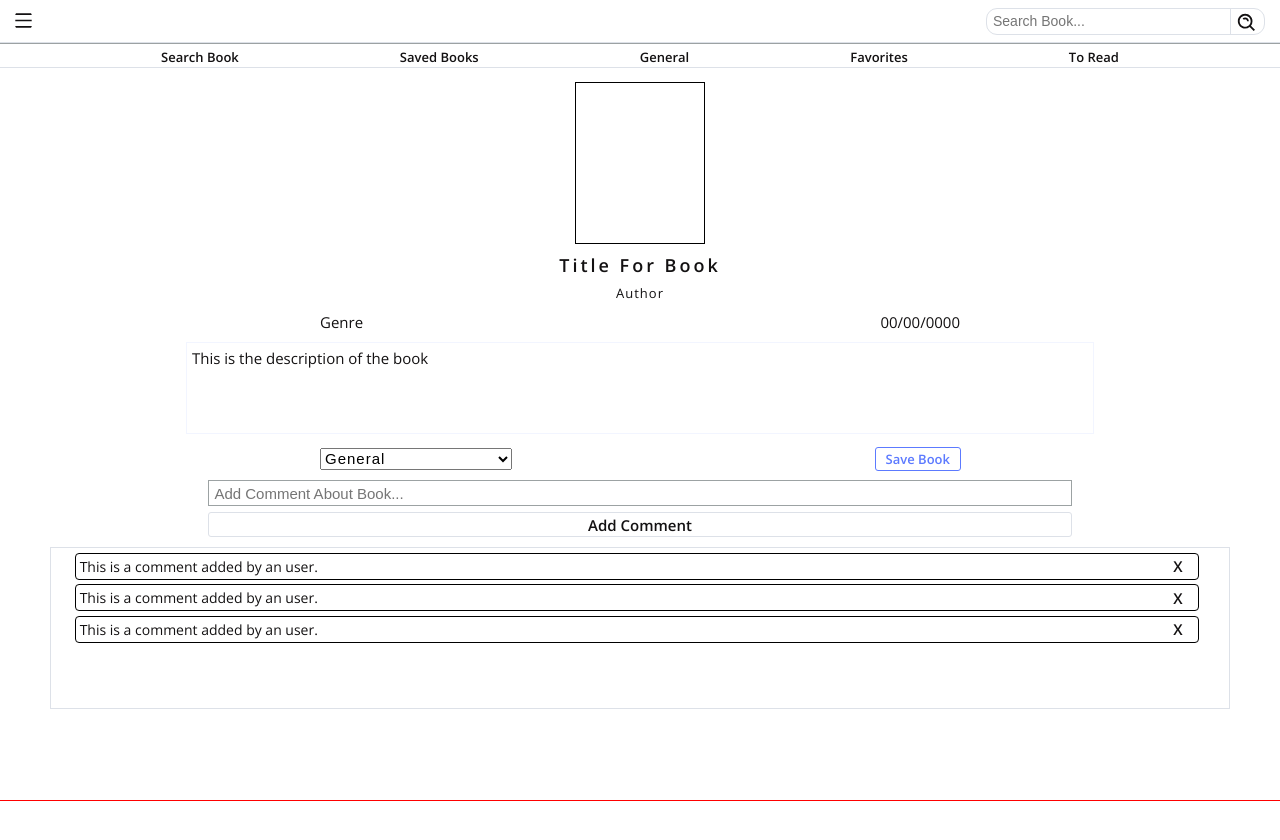
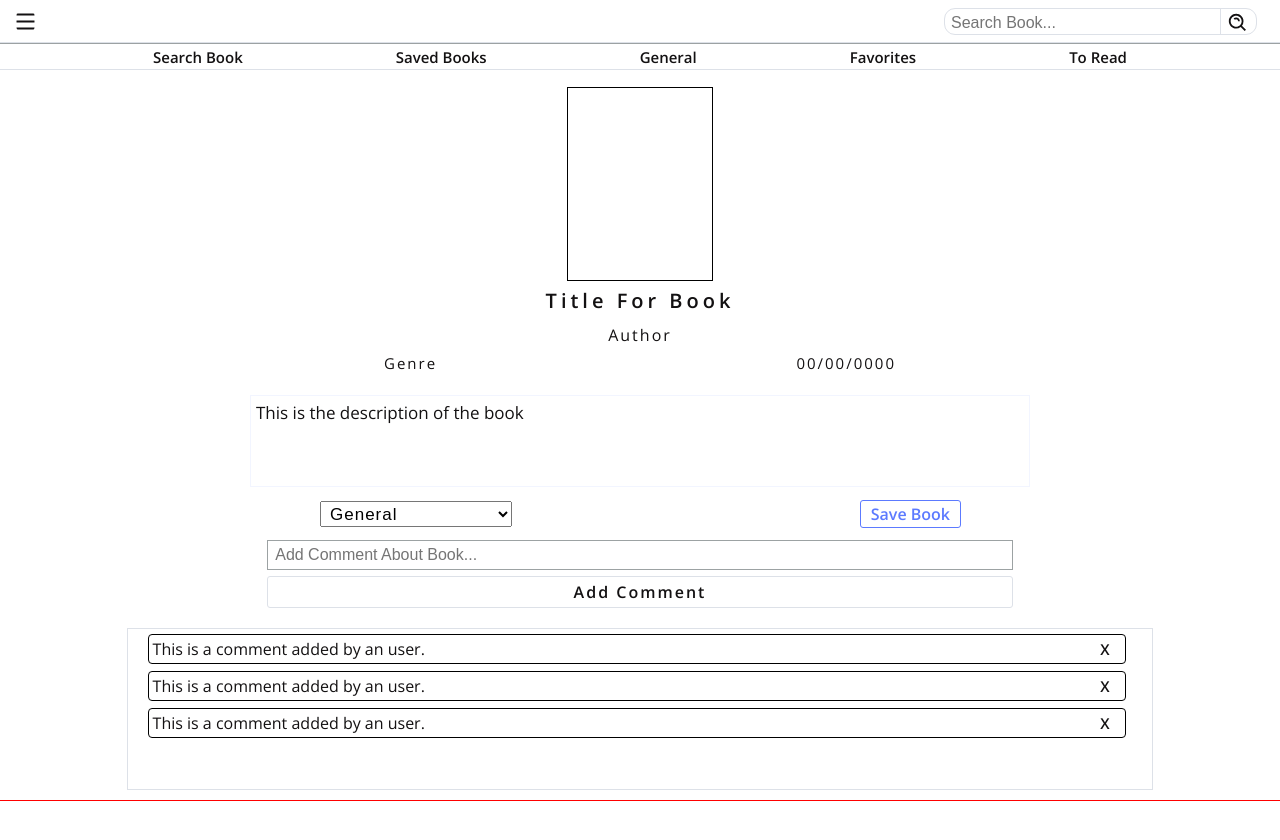
Before and after one commit to Rio0628/book-finder, a React (Create React App) app: page / in a window 1280 px wide. Shown: the top 840 px of the page. Built offline with nearby package versions, Linux system fonts and the light colour scheme; a web font is replaced by a local one.

Commit message:
Added Breakpoint Styling
- Added the media query styling for the breakpoint of min width of 950px.

```diff
--- a/src/index.css
+++ b/src/index.css
@@ -471,21 +471,6 @@
   transition: .1s ease-in-out;
 }
 
-/* -- HORIZONTAL SIDEBAR STYLES -- */
-
-
-
-/*  <div className='sidebarHrzntl'>
-          <AiOutlineClose className='sidebarBtnOpen'/>
-
-          <div className='categoriesCntr'>
-            <p className='category'>Search Book</p>
-            <p className='category'>Saved Books</p>
-            <p className='category'>General</p>
-            <p className='category'>Favorites</p>
-            <p className='category'>To Read</p>
-          </div> */
-
 /* -- MEDIA QUERIES -- */
 
 @media screen and (min-width: 450px) {
@@ -516,6 +501,7 @@
 
   .searchbarCntr {
     top: .55rem;
+    right: 1.5rem;
     height: 1.55rem;
   }
 
@@ -570,4 +556,153 @@
   .commentsCntr {
     width: 92vw;
   }
+
+  .removeBtn {
+    right: -3.5rem;
+  }
 }
+
+@media screen and (min-width: 950px) {
+  .sidebarBtn {
+    top: .25rem;
+    font-size: 23px;
+    padding: 6px;
+  }
+
+  .searchbar {
+    width: 17rem;
+    bottom: 15px;
+    font-size: 16px;
+    /* outline: 1px solid red; */
+  }
+
+  .searchBtn {
+    font-size: 22px;
+    padding: 5px 7px 7px 6px ;
+  }
+
+  .searchbarCntr {
+    top: .55rem;
+    height: 1.6rem;
+  }
+
+  .sidebar {
+    position: relative;
+    /* bottom: -40rem; */
+    left: 0px;
+    height: 1.6rem;
+    width: 100vw;
+    background: none;
+    box-shadow: 0px 1px 0px #9ca2a3;
+  }
+
+  .categoriesCntr {
+    top: -1.8rem;
+    height: 1.5rem;
+    flex-direction: row;
+    justify-content: space-evenly;
+    align-items: center;
+    text-align: center;
+  }
+
+  .category {
+    /* outline: 1px solid red; */
+    font-size: 15px;
+  }
+
+  .thumbnail {
+    top: 1.2rem;
+    height: 12rem;
+    width: 9rem;
+  }
+
+  .titleBook {
+    top: -.5rem;
+    font-size: 20px;
+    letter-spacing: 4px;
+  }
+
+  .authorBook {
+    top: -3rem;
+    font-size: 16px;
+    letter-spacing: 2px;
+  }
+
+  .dateGenreCntr {
+    top: -4.5rem;
+    font-size: 15px;
+    letter-spacing: 2px;
+    width: 40%;
+  }
+
+  .descriptionBook, .addCommentCntr {
+    top: -5rem;
+    font-size: 17px;
+    width: 60%;
+  }
+
+  .addCommentCntr { top: -6rem; }
+
+  .addComment, .addBtn {
+    font-size: 16px;
+    padding: 4px 7px;
+  }
+
+  .addBtn { letter-spacing: 2px; }
+
+  .saveBookCntr {
+    top: -6rem;
+    width: 50%;
+  }
+
+  .cllctnBook {
+    font-size: 17px;
+    padding: 1px 5px;
+    width: 30%;
+  }
+
+  .saveBtn {
+    font-size: 16px;
+    padding: 2px 10px;
+  }
+
+  .commentsCntr {
+    top: -5rem;
+    width: 80vw;
+  }
+
+  .indComment {
+    font-size: 16px;
+    margin-bottom: 9px;
+  }
+
+  .removeBtn {
+    right: -3.5rem;
+  }
+
+  .thumbnailBook {
+    height: 65px;
+    width: 45px;
+    left: 7.5rem;
+  }
+
+  .indBookView {
+    display: flex;
+    justify-content: space-between;
+  }
+
+  .mainInfoCntr {
+    left: 10rem;
+    width: 60vw;
+    /* outline: 1px solid red; */
+  }
+
+  .authorGenreCntr {
+    font-size: 13px;
+    width: 90%;
+  }
+
+  .removeBtn {
+    right: -10rem;
+  }
+}
```
